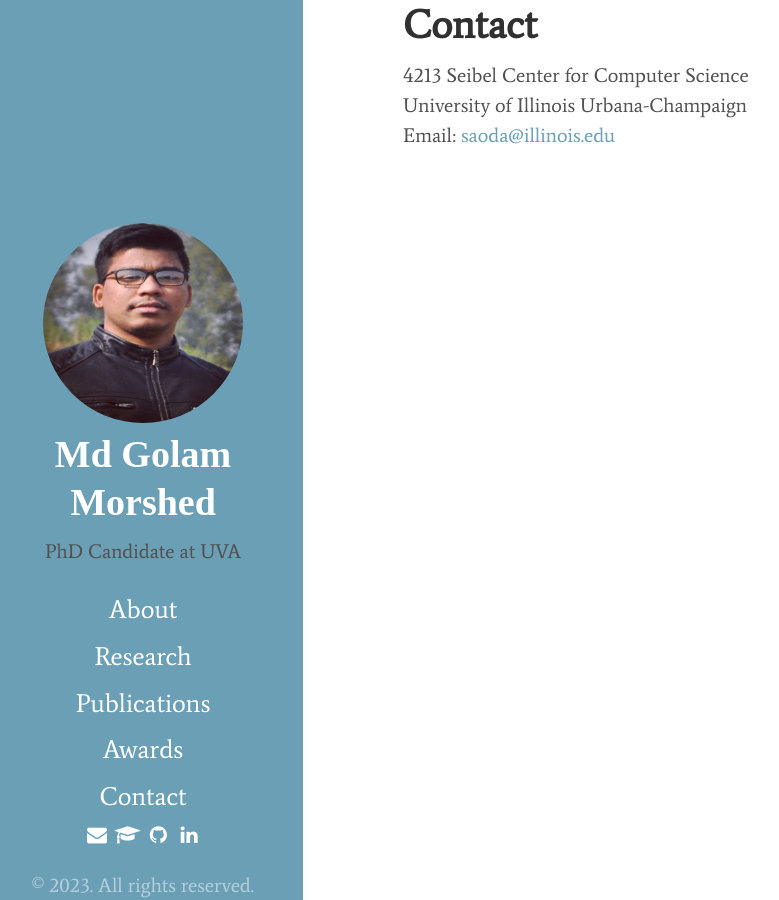
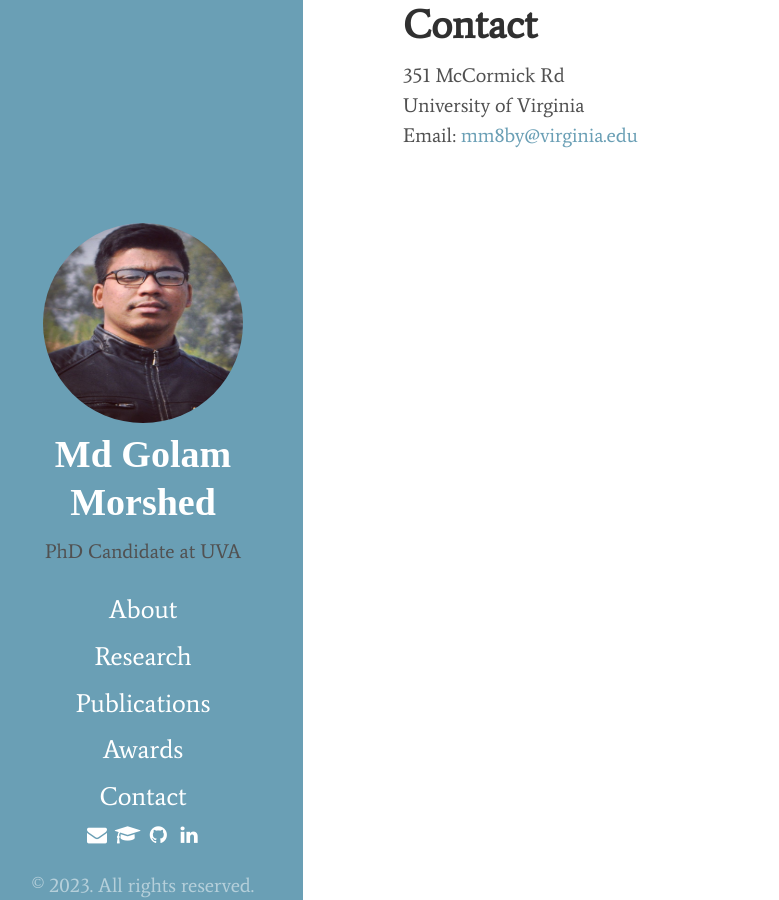
Before and after one commit to mgmorshed/mgmorshed.github.io, a Jekyll site: the page built from contact.md, in a window 1280 px wide. Shown: the whole page, without its empty margins (17-796 px from the left). Built offline with Jekyll 4.4.1, drawn with Linux system fonts in a browser that asks for light colours; cached includes are drawn as plain includes.

Commit message:
Update contact.md

```diff
--- a/contact.md
+++ b/contact.md
@@ -3,6 +3,6 @@ layout: page
 title: Contact
 ---
 
-4213 Seibel Center for Computer Science<br />
-University of Illinois Urbana-Champaign<br />
-Email: [saoda@illinois.edu](mailto:saoda@illinois.edu)
+351 McCormick Rd<br />
+University of Virginia<br />
+Email: [mm8by@virginia.edu](mailto:mm8by@virginia.edu)
```
